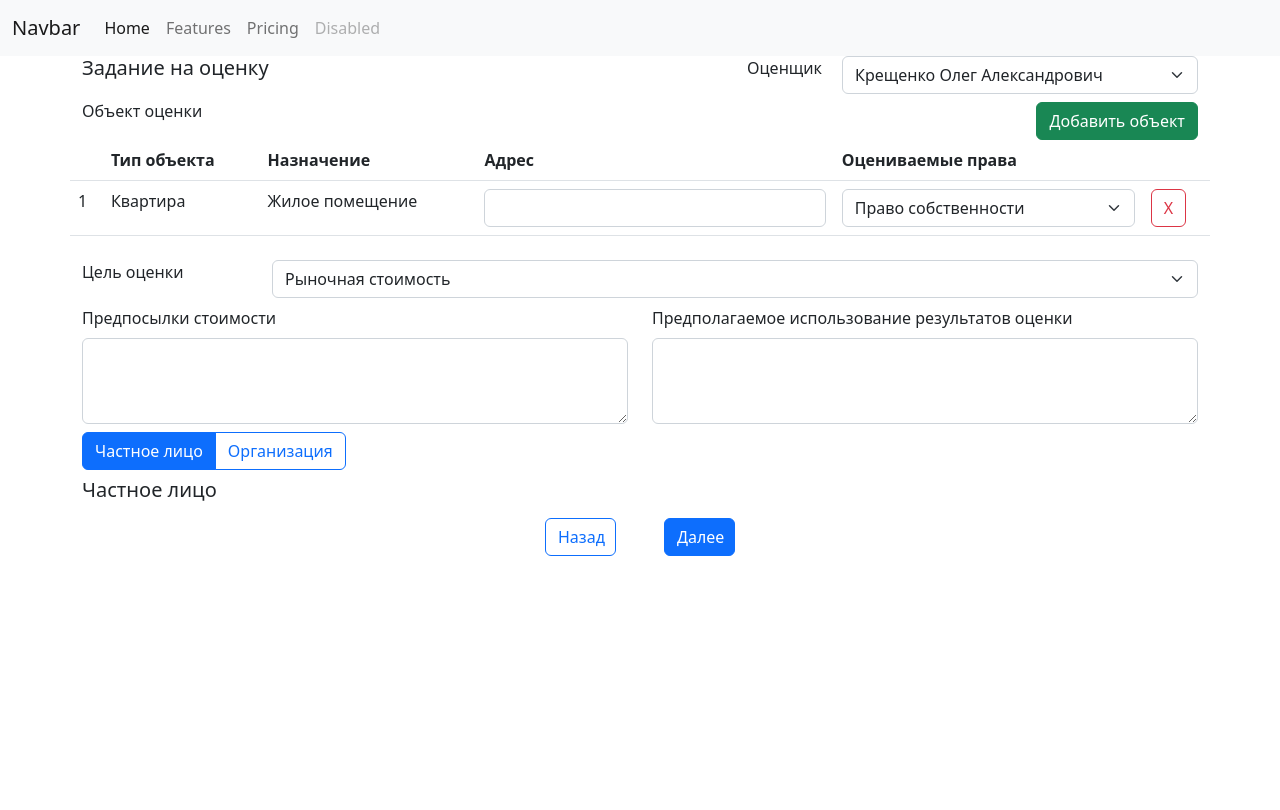
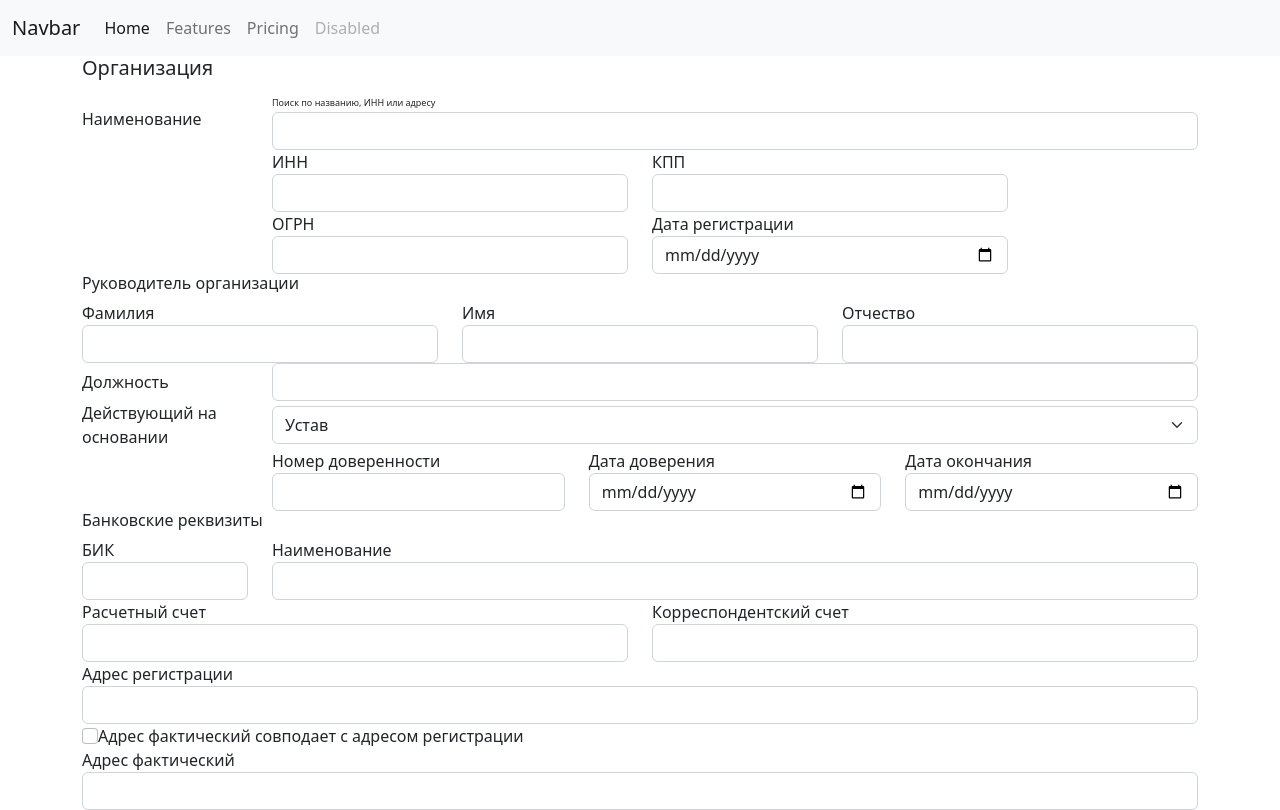
Before and after one commit to adelvig-an/VueReport, a Vue app in the folder VueReport/: page / in a window 1280 px wide. Built offline with nearby package versions, Linux system fonts and the light colour scheme.

Commit message:
Добавление новых страниц: Частное лицо Организация

```diff
--- a/VueReport/src/App.vue
+++ b/VueReport/src/App.vue
@@ -23,7 +23,7 @@
         </div>
       </div>
     </nav>
-    <EvaTaskComponent />
+    <OrganizationComponent />
 </template>
 
 <!--<script>
@@ -37,11 +37,11 @@
 </script>-->
 
 <script>
-    import EvaTaskComponent from './components/evatask-component'
+    import OrganizationComponent from './components/organization-component'
     export default {
         name: 'App',
         components: {
-            EvaTaskComponent
+            OrganizationComponent
         }
     }
 </script>
--- a/VueReport/src/components/evatask-component.vue
+++ b/VueReport/src/components/evatask-component.vue
@@ -46,54 +46,51 @@
 
                             <!-- Тип недвижимости -->
                             <div class="row g-2" role="group">
-                                <div class="col-md-auto p-1">
+                                <div class="col-md-auto">
                                     <input type="radio" value="ResidentialRealEstate" name="radioRealEstate" v-model="isRealEstate" id="ResidentialRealEstate"
                                            class="btn-check" />
-                                    <label for="ResidentialRealEstate" class="btn btn-outline-primary">Жилая недвижимость</label>
-                                </div>
-                                <div class="col-md-auto p-1">
+                                    <label for="ResidentialRealEstate" style="margin-right:7px" class="btn btn-outline-primary">Жилая недвижимость</label>
                                     <input type="radio" value="NonResidentialRealEstate" name="radioRealEstate" v-model="isRealEstate" id="NonResidentialRealEstate"
                                            class="btn-check" />
-                                    <label for="NonResidentialRealEstate" class="btn btn-outline-primary">Нежилая недвижимость</label>
-                                </div>
-                                <div class="col-md-auto p-1">
+                                    <label for="NonResidentialRealEstate" style="margin-right:7px" class="btn btn-outline-primary">Нежилая недвижимость</label>
                                     <input type="radio" value="LandPlot" name="radioRealEstate" v-model="isRealEstate" id="LandPlot"
                                            class="btn-check" />
-                                    <label for="LandPlot" class="btn btn-outline-primary">Земельный участок</label>
+                                    <label for="LandPlot" style="margin-right:7px" class="btn btn-outline-primary">Земельный участок</label>
                                 </div>
                             </div>
 
                             <!-- Тип жилой недвижимости -->
-                            <div class="row g-2" role="group">
+                            <div class="row g-2" style="margin-top: 4px" role="group">
                                 <div class="col-md-auto" v-if="isRealEstate === 'ResidentialRealEstate'">
-                                    <input type="radio" value="true" name="radioResidentialRealEstate" id="ResidentialPremises"
+                                    <input type="radio" value="ResidentialPremises" v-model="isResidentialPremises" name="radioResidentialRealEstate" id="ResidentialPremises"
                                            class="btn-check" />
                                     <label for="ResidentialPremises" style="margin-right:7px" class="btn btn-outline-primary">Жилое помещение</label>
-                                    <input type="radio" value="false" name="radioResidentialRealEstate" id="ResidentialBuilding"
+                                    <input type="radio" value="ResidentialBuilding" v-model="isResidentialPremises" name="radioResidentialRealEstate" id="ResidentialBuilding"
                                            class="btn-check" />
-                                    <label for="ResidentialBuilding" class="btn btn-outline-primary">Жилой дом</label>
+                                    <label for="ResidentialBuilding" style="margin-right:7px" class="btn btn-outline-primary">Жилой дом</label>
                                 </div>
                                 <div class="col-md-auto" v-else-if="isRealEstate === 'NonResidentialRealEstate'">Типы нежилой недвижимости</div>
-                                <div class="col-md-auto" v-else>Типы земельных участков</div>
+                                <div class="col-md-auto" v-else-if="isRealEstate === 'LandPlot'">Типы земельных участков</div>
+                                <div class="col-md-auto" v-else></div>
                             </div>
 
                             <!-- Тип жилых помещений -->
-                            <div class="row g-2" role="group">
-                                <div class="col-md-auto p-1">
-                                    <input type="radio" value="true" name="radioResidentialPremises" id="Flat"
+                            <div class="row g-2" style="margin-top: 4px" role="group">
+                                <div class="col-md-auto" v-if="isResidentialPremises === 'ResidentialPremises'">
+                                    <input type="radio" value="Flat" name="radioResidentialPremises" id="Flat"
                                            class="btn-check" />
-                                    <label for="Flat" class="btn btn-outline-primary">Квартира</label>
+                                    <label for="Flat" style="margin-right:7px" class="btn btn-outline-primary">Квартира</label>
+                                    <input type="radio" value="Apartment" name="radioResidentialPremises" id="Apartment"
+                                           class="btn-check" />
+                                    <label for="Apartment" style="margin-right:7px" class="btn btn-outline-primary">Апартаменты</label>
+                                    <input type="radio" value="PartFlat" name="radioResidentialPremises" id="PartFlat"
+                                           class="btn-check" />
+                                    <label for="PartFlat" style="margin-right:7px" class="btn btn-outline-primary">Доля</label>
                                 </div>
-                                <div class="col-md-auto p-1">
-                                    <input type="radio" value="false" name="radioResidentialPremises" id="Apartment"
-                                           class="btn-check" />
-                                    <label for="Apartment" class="btn btn-outline-primary">Апартаменты</label>
+                                <div class="col-md-auto" v-else-if="isResidentialPremises === 'ResidentialBuilding'">
+                                    Типы жилых домов: Частный дом, Коттедж, Таунхаус, Дачный дом, Часть дома
                                 </div>
-                                <div class="col-md-auto p-1">
-                                    <input type="radio" value="false" name="radioResidentialPremises" id="PartFlat"
-                                           class="btn-check" />
-                                    <label for="PartFlat" class="btn btn-outline-primary">Доля</label>
-                                </div>
+                                <div class="col-md-auto" v-else></div>
                             </div>
 
                             <div class="row justify-content-end p-1">
@@ -199,11 +196,11 @@
         </div>
         <div class="row text-center justify-content-md-center">
 
-            <div class="col-lg-1">
+            <div class="col-lg-2">
                 <a class="btn btn-outline-primary" style="width:100%">Назад</a>
             </div>
             <div class="col-md-auto"></div>
-            <div class="col-lg-1">
+            <div class="col-lg-2">
                 <a class="btn btn-primary" style="width:100%">Далее</a>
             </div>
 
@@ -217,15 +214,8 @@
         data() {
             return {
                 isCustomer: 'PrivatePerson',
-                isRealEstate: 'ResidentialRealEstate'
-            }
-        },
-        methods: {
-            emailInput(value) {
-                this.email = value
-            },
-            passwordInput(value) {
-                this.password = value
+                isRealEstate: '',
+                isResidentialPremises: ''
             }
         }
     }
--- /dev/null
+++ b/VueReport/src/components/organization-component.vue
@@ -0,0 +1,186 @@
+<template>
+    <div class="container">
+        <div class="row">
+            <div class="col">
+                <h5>Организация</h5>
+            </div>
+        </div>
+        <div class="row align-items-center">
+            <div class="col-md-2">
+                Наименование
+            </div>
+            <div class="col">
+                <label class="form-lable" style="font-size:9px">
+                    Поиск по названию, ИНН или адресу
+                </label>
+                <input class="form-control" type="text" />
+            </div>
+        </div>
+        <div class="row">
+            <div class="col-md-4 offset-md-2">
+                <label class="form-lable">
+                    ИНН
+                </label>
+                <input class="form-control" type="text" />
+            </div>
+            <div class="col-md-4">
+                <label class="form-lable">
+                    КПП
+                </label>
+                <input class="form-control" type="text" />
+            </div>
+        </div>
+        <div class="row">
+            <div class="col-md-4 offset-md-2">
+                <label class="form-lable">
+                    ОГРН
+                </label>
+                <input class="form-control" type="text" />
+            </div>
+            <div class="col-md-4">
+                <label class="form-lable">
+                    Дата регистрации
+                </label>
+                <input class="form-control" type="date" />
+            </div>
+        </div>
+        <div class="row">
+            <div class="col">
+                <h6>Руководитель организации</h6>
+            </div>
+        </div>
+        <div class="row">
+            <div class="col">
+                <label class="form-lable">
+                    Фамилия
+                </label>
+                <input type="text" class="form-control" />
+            </div>
+            <div class="col">
+                <label class="form-lable">
+                    Имя
+                </label>
+                <input type="text" class="form-control" />
+            </div>
+            <div class="col">
+                <label class="form-lable">
+                    Отчество
+                </label>
+                <input type="text" class="form-control" />
+            </div>
+        </div>
+
+        <div class="row align-items-center">
+            <div class="col-md-2">
+                Должность
+            </div>
+            <div class="col">
+                <input class="form-control" type="text" />
+            </div>
+        </div>
+
+        <div class="row align-items-center">
+            <div class="col-md-2">
+                Действующий на основании
+            </div>
+            <div class="col">
+                <select class="form-select" style="width:100%">
+                    <option value="1">Устав</option>
+                    <option value="2">Доверенность</option>
+                    <option value="3">Закон</option>
+                </select>
+            </div>
+        </div>
+
+        <div class="row">
+            <div class="col offset-md-2">
+                <label class="form-lable">
+                    Номер доверенности
+                </label>
+                <input type="text" class="form-control" />
+            </div>
+            <div class="col">
+                <label class="form-lable">
+                    Дата доверения
+                </label>
+                <input type="date" class="form-control" />
+            </div>
+            <div class="col">
+                <label class="form-lable">
+                    Дата окончания
+                </label>
+                <input type="date" class="form-control" />
+            </div>
+        </div>
+
+
+        <div class="row">
+            <div class="col">
+                <h6>Банковские реквизиты</h6>
+            </div>
+        </div>
+        <div class="row">
+            <div class="col-2">
+                <label class="form-lable">
+                    БИК
+                </label>
+                <input type="text" class="form-control" />
+            </div>
+            <div class="col">
+                <label class="form-lable">
+                    Наименование
+                </label>
+                <input type="text" class="form-control" />
+            </div>
+        </div>
+        <div class="row">
+            <div class="col">
+                <label class="form-lable">
+                    Расчетный счет
+                </label>
+                <input type="text" class="form-control" />
+            </div>
+            <div class="col">
+                <label class="form-lable">
+                    Корреспондентский счет
+                </label>
+                <input type="text" class="form-control" />
+            </div>
+        </div>
+        <div class="row">
+            <div class="col">
+                <label class="form-lable">
+                    Адрес регистрации
+                </label>
+                <input type="text" class="form-control" />
+            </div>
+        </div>
+        <div class="row">
+            <div class="col">
+                <input class="form-check-input" type="checkbox" v-model="isAddressMatch" id="CheckAddress">
+                <label class="form-check-label" for="CheckAddress">
+                    Адрес фактический совподает с адресом регистрации
+                </label>
+            </div>
+        </div>
+        <div class="row">
+            <div class="col">
+                <label class="form-lable">
+                    Адрес фактический
+                </label>
+                <input type="text" class="form-control" :disabled="isAddressMatch" />
+            </div>
+        </div>
+    </div>
+</template>
+
+<script>
+    export default {
+        name: 'organization-component',
+        data() {
+            return {
+                isAddressMatch: false
+                }
+        }
+    }
+</script>
```
Also changed, not shown: VueReport/src/components/privateperson-component.vue (added, +103 -0 lines).
